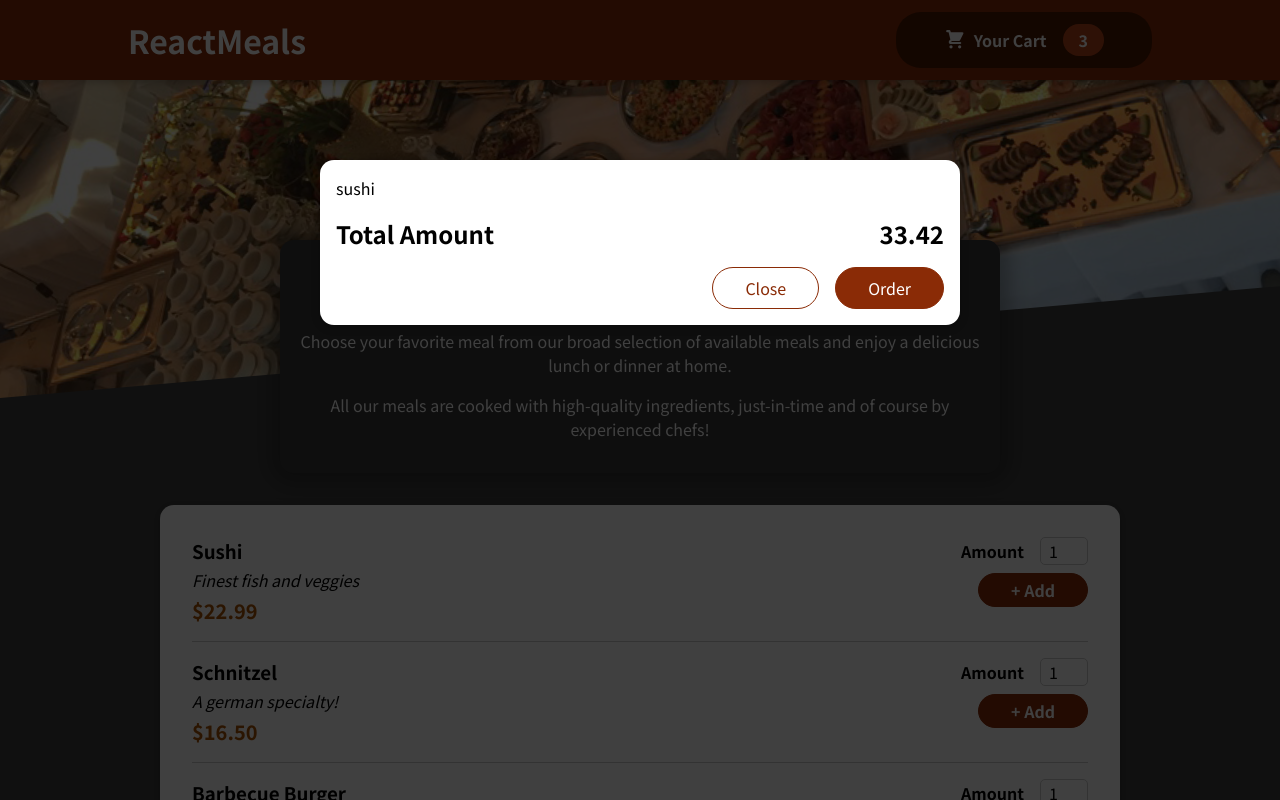
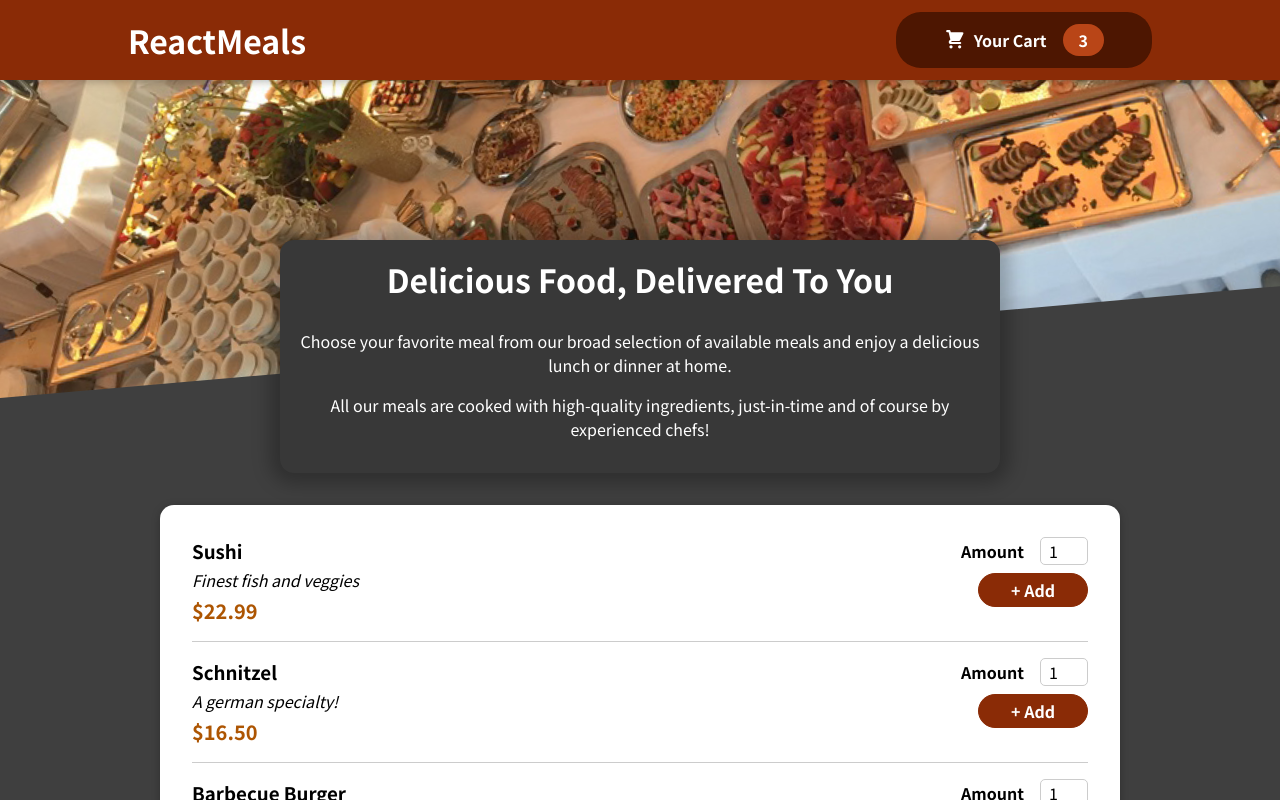
Before and after one commit to smoak88/foodOrderApp, a React (Create React App) app: page / in a window 1280 px wide. Shown: the top 800 px of the page. Built offline with nearby package versions, Linux system fonts and the light colour scheme.

Commit message:
Add state for cart and modal

```diff
--- a/src/App.js
+++ b/src/App.js
@@ -1,12 +1,23 @@
+import React, { useState } from "react";
 import Header from "./components/Layout/Header";
 import Meals from "./components/Meals/Meals";
 import Cart from "./components/Cart/Cart";
 
 function App() {
+  const [cartIsShown, setCartIsShown] = useState(false);
+
+  const showCartHandler = () => {
+    setCartIsShown(true);
+  };
+
+  const hideCartHandler = () => {
+    setCartIsShown(false);
+  };
+
   return (
     <>
-      <Cart />
-      <Header />
+      {cartIsShown && <Cart onClose={hideCartHandler} />}
+      <Header onShowCart={showCartHandler} />
       <main>
         <Meals />
       </main>
--- a/src/components/Cart/Cart.jsx
+++ b/src/components/Cart/Cart.jsx
@@ -62,14 +62,14 @@ const Cart = (props) => {
   );
 
   return (
-    <Modal>
+    <Modal onClose={props.onClose}>
       {cartItems}
       <Total>
         <span>Total Amount</span>
         <span>33.42</span>
       </Total>
       <Actions>
-        <CloseButton>Close</CloseButton>
+        <CloseButton onClick={props.onClose}>Close</CloseButton>
         <OrderButton>Order</OrderButton>
       </Actions>
     </Modal>
--- a/src/components/Layout/Header.jsx
+++ b/src/components/Layout/Header.jsx
@@ -1,7 +1,7 @@
 import React from "react";
 import styled from "styled-components";
 import mealsImage from "../../assets/meals.jpg";
-import HeaderCardButton from "./HeaderCartButton";
+import HeaderCartButton from "./HeaderCartButton";
 
 const StyledHeader = styled.header`
   position: fixed;
@@ -38,7 +38,7 @@ const Header = (props) => {
     <>
       <StyledHeader>
         <h1>ReactMeals</h1>
-        <HeaderCardButton />
+        <HeaderCartButton onClick={props.onShowCart} />
       </StyledHeader>
       <StyledDiv>
         <img src={mealsImage} alt="A table of food" />
--- a/src/components/Layout/HeaderCartButton.jsx
+++ b/src/components/Layout/HeaderCartButton.jsx
@@ -61,9 +61,9 @@ ${StyledButton}:active & {
 //   }
 // }
 
-const HeaderCardButton = (props) => {
+const HeaderCartButton = (props) => {
   return (
-    <StyledButton>
+    <StyledButton onClick={props.onClick}>
       <Icon>
         <CartIcon />
       </Icon>
@@ -72,4 +72,4 @@ const HeaderCardButton = (props) => {
     </StyledButton>
   );
 };
-export default HeaderCardButton;
+export default HeaderCartButton;
--- a/src/components/UI/Modal.jsx
+++ b/src/components/UI/Modal.jsx
@@ -29,6 +29,8 @@ const ModalDiv = styled.div`
     left: calc(50% - 20rem);
   }
 
+  /* ^^^^^rather than setting left: 50% and then translating the div 50% (20rem/40rem) to the left in order to center, we just set left to 50% minus that 20rem */
+
   @keyframes slide-down {
     from {
       opacity: 0;
@@ -56,7 +58,10 @@ const portalElement = document.getElementById("overlays");
 const Modal = (props) => {
   return (
     <>
-      {reactDom.createPortal(<BackdropDiv />, portalElement)}
+      {reactDom.createPortal(
+        <BackdropDiv onClick={props.onClose} />,
+        portalElement
+      )}
       {reactDom.createPortal(
         <ModalOverlay>{props.children}</ModalOverlay>,
         portalElement
```
